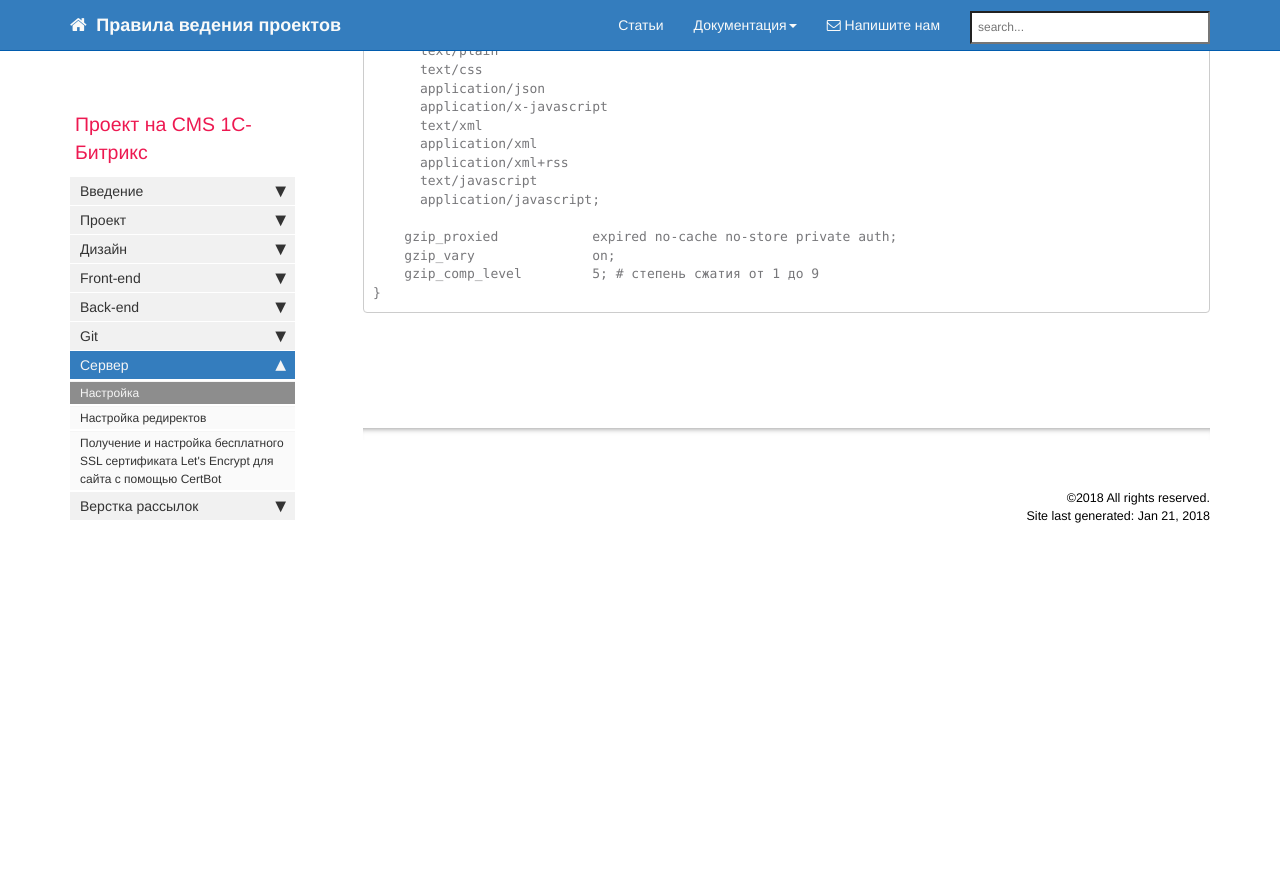
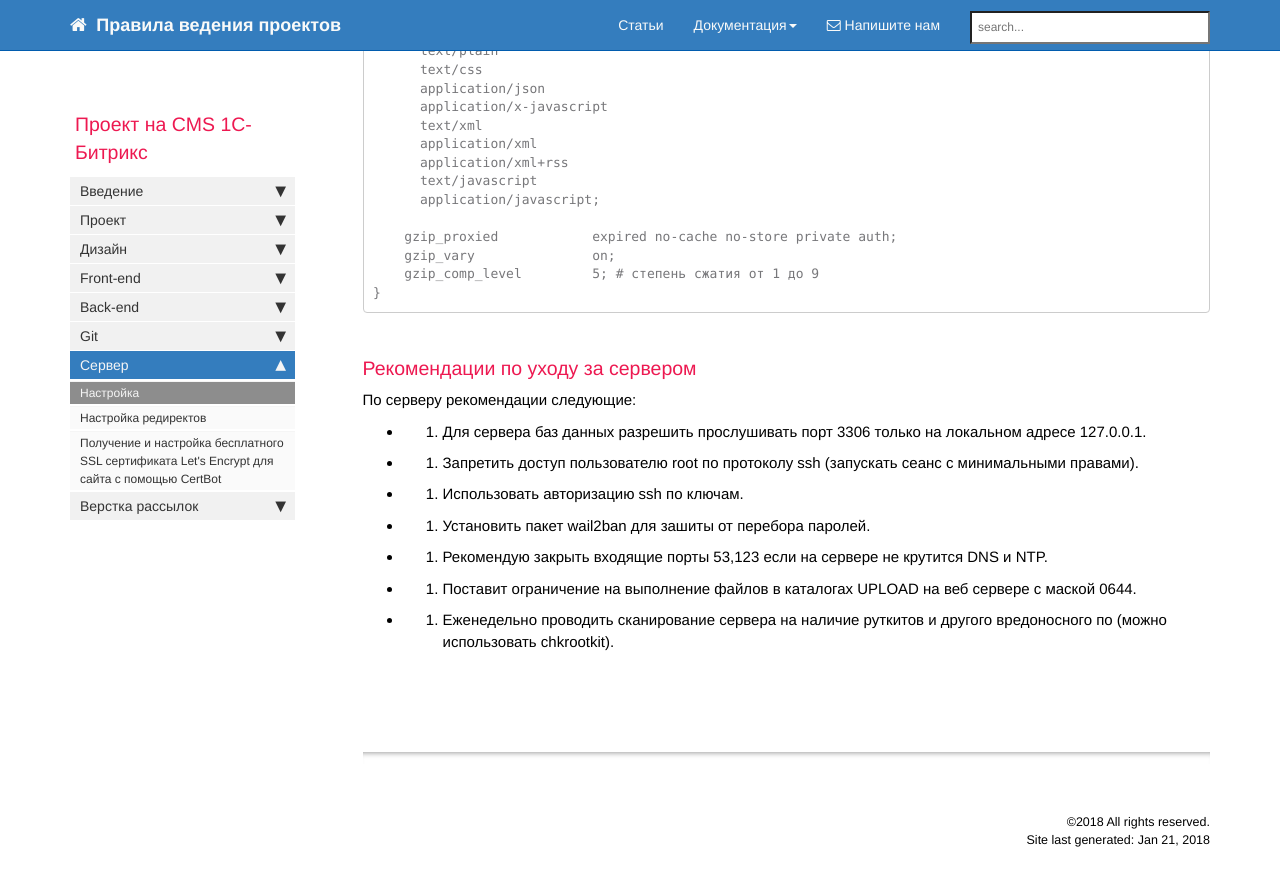
Before and after one commit to gdecider/gdecider.github.io, a Jekyll site: the page built from pages/bx/bx_server-setup.md, in a window 1280 px wide and 900 px high, scrolled down 648 px. Shown: the top 886 px of the window. Built offline with Jekyll 4.4.1, drawn with Linux system fonts in a browser that asks for light colours; nearby versions of some CDN libraries; comment, search, counter and statistics services are not loaded; before the commit the page ends 1223 px from its top, so only the background shows below that.

Commit message:
Update bx_server-setup.md

````diff
--- a/pages/bx/bx_server-setup.md
+++ b/pages/bx/bx_server-setup.md
@@ -45,3 +45,15 @@ server {
     gzip_comp_level         5; # степень сжатия от 1 до 9
 }
 ```
+
+### Рекомендации по уходу за сервером
+
+По серверу рекомендации следующие:
+
+* 1. Для сервера баз данных разрешить прослушивать порт 3306 только на локальном адресе 127.0.0.1.
+* 2. Запретить доступ пользователю root по протоколу ssh (запускать сеанс с минимальными правами).
+* 3. Использовать авторизацию ssh по ключам.
+* 4. Установить пакет wail2ban   для зашиты от перебора паролей.
+* 5. Рекомендую закрыть входящие порты 53,123 если на сервере не крутится DNS и NTP.
+* 6. Поставит ограничение на выполнение файлов в каталогах UPLOAD  на веб сервере с маской 0644.
+* 7. Еженедельно проводить сканирование сервера на наличие руткитов и другого вредоносного по (можно использовать chkrootkit).
````
